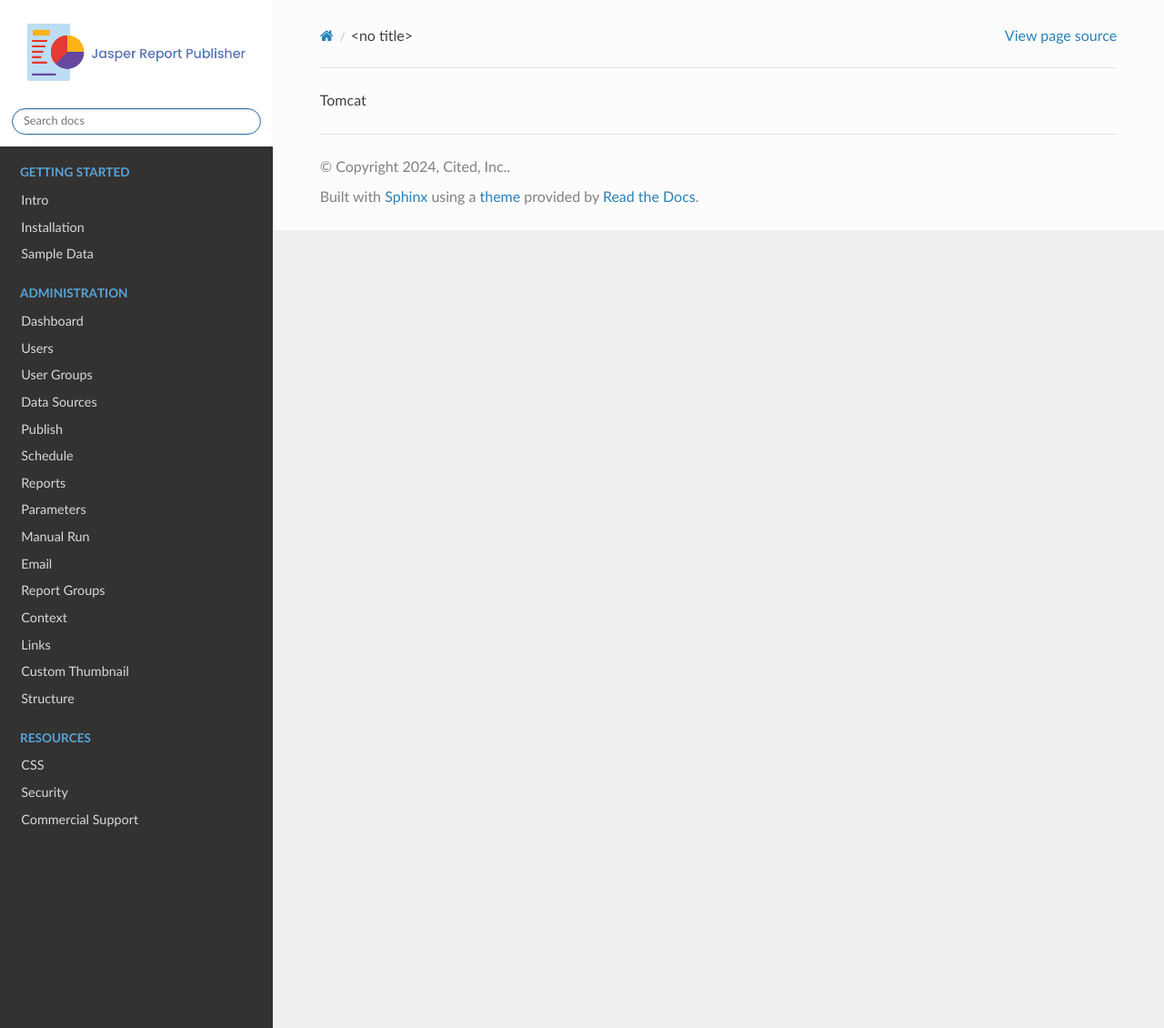
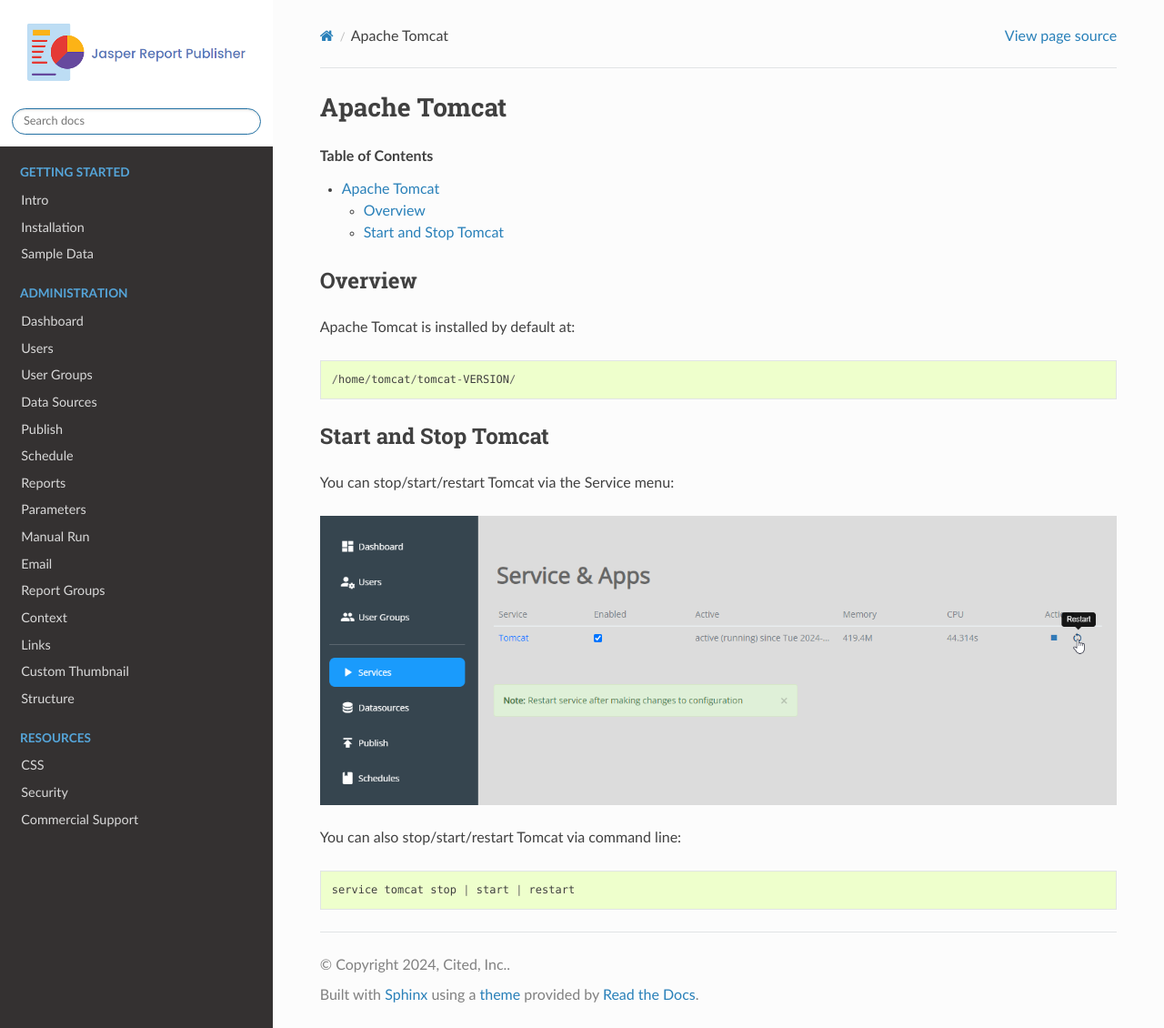
Before and after one commit to AcuGIS/jasper-report-publisher, a Sphinx documentation site: the page built from docs/components/tomcat/index.rst, in a window 1280 px wide and 1130 px high. Shown: the whole window at 91% size. Built offline with Sphinx 7.4.7 and the Read the Docs theme 2.0.0, drawn with Linux system fonts in a browser that asks for light colours; pages that are not in the unit, such as notebooks, are missing from menus.

Commit message:
Update index.rst

```diff
--- a/docs/components/tomcat/index.rst
+++ b/docs/components/tomcat/index.rst
@@ -1 +1,30 @@
-Tomcat
+.. This is a comment. Note how any initial comments are moved by
+   transforms to after the document title, subtitle, and docinfo.
+
+.. demo.rst from: http://docutils.sourceforge.net/docs/user/rst/demo.txt
+
+.. |EXAMPLE| image:: static/yi_jing_01_chien.jpg
+   :width: 1em
+
+**********************
+Apache Tomcat
+**********************
+
+.. contents:: Table of Contents
+Overview
+==================
+
+Apache Tomcat is installed by default at::
+
+  /home/tomcat/tomcat-VERSION/
+
+Start and Stop Tomcat
+=====================
+
+You can stop/start/restart Tomcat via the Service menu:
+
+.. image:: ../../_static/tomcat-restart.png
+
+You can also stop/start/restart Tomcat via command line::
+
+  service tomcat stop | start | restart
```
